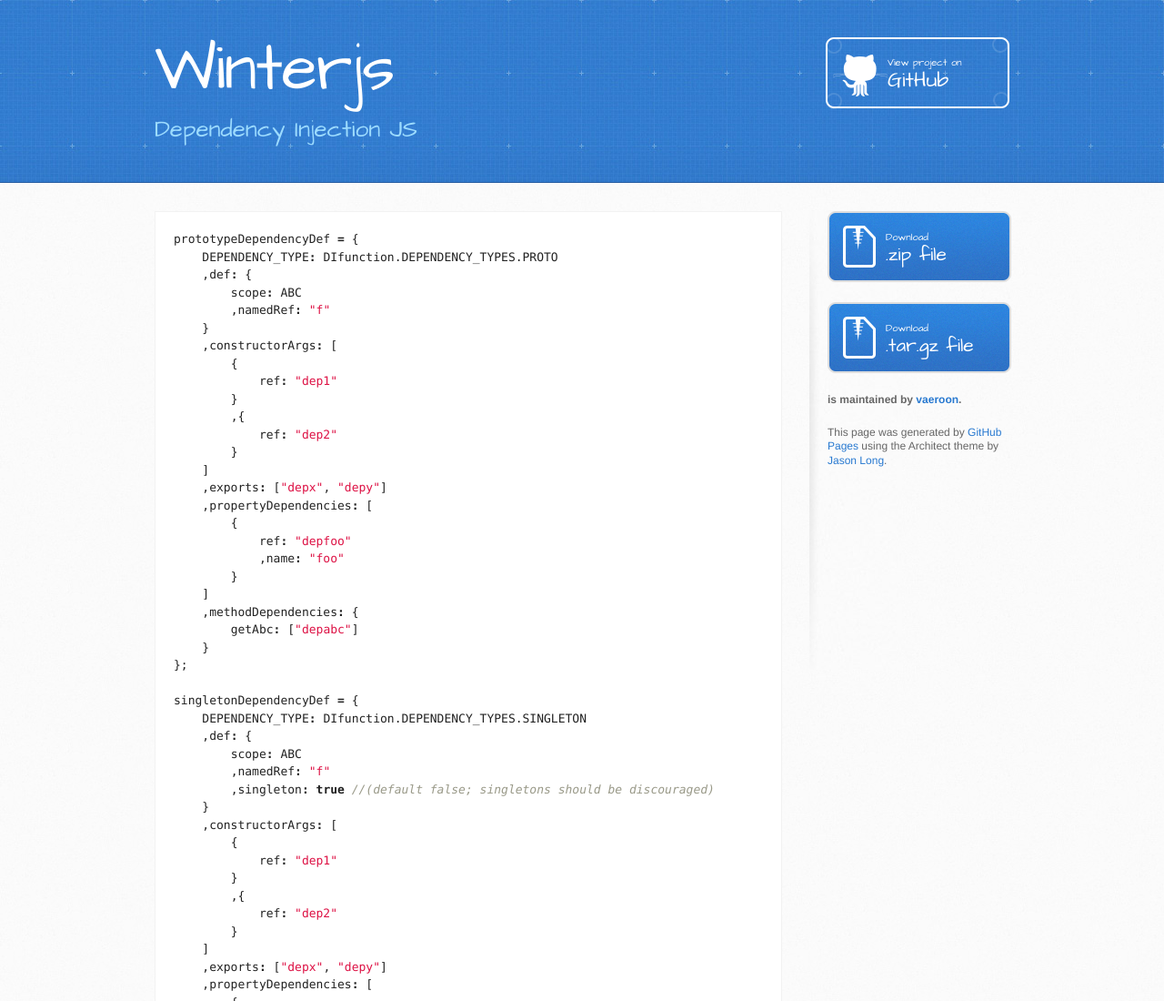
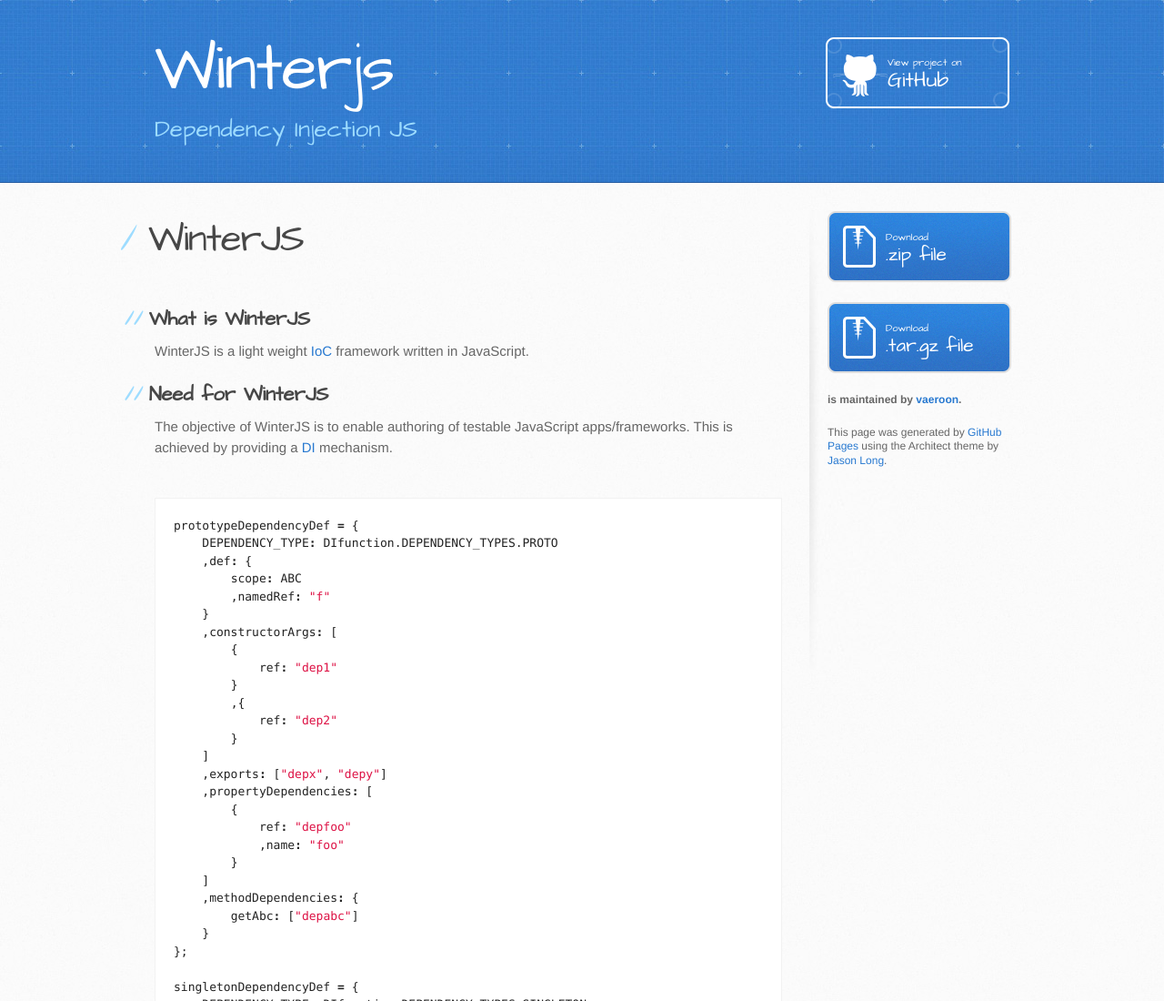
Before and after one commit to vaeroon/WinterJS, a plain HTML site: page index.html in a window 1280 px wide. Shown: the top 1100 px of the page at 91% size. Drawn offline with Linux system fonts and the light colour scheme.

Commit message:
Create gh-pages branch via GitHub

```diff
--- a/index.html
+++ b/index.html
@@ -28,7 +28,17 @@
     <div id="content-wrapper">
       <div class="inner clearfix">
         <section id="main-content">
-          <div class="highlight"><pre>
+          <h1>WinterJS</h1>
+
+<hr><h2>What is WinterJS</h2>
+
+<p>WinterJS is a light weight <a href="http://en.wikipedia.org/wiki/Inversion_of_control">IoC</a> framework written in JavaScript.</p>
+
+<h2>Need for WinterJS</h2>
+
+<p>The objective of WinterJS is to enable authoring of testable JavaScript apps/frameworks. This is achieved by providing a <a href="http://en.wikipedia.org/wiki/Dependency_injection">DI</a> mechanism.</p>
+
+<hr><div class="highlight"><pre>
 <span class="nx">prototypeDependencyDef</span> <span class="o">=</span> <span class="p">{</span>
     <span class="nx">DEPENDENCY_TYPE</span><span class="o">:</span> <span class="nx">DIfunction</span><span class="p">.</span><span class="nx">DEPENDENCY_TYPES</span><span class="p">.</span><span class="nx">PROTO</span>
     <span class="p">,</span><span class="nx">def</span><span class="o">:</span> <span class="p">{</span>
```
Also changed, not shown: params.json (+1 -1 lines).
